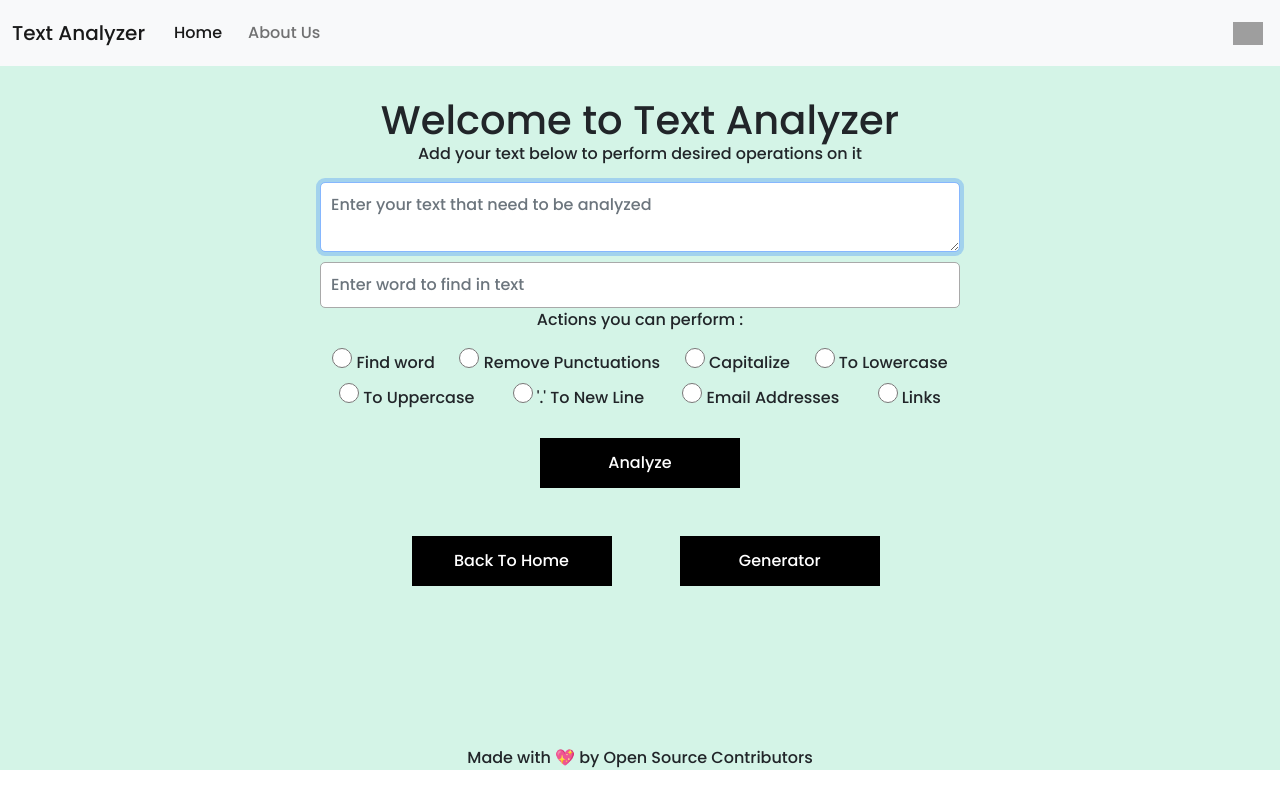
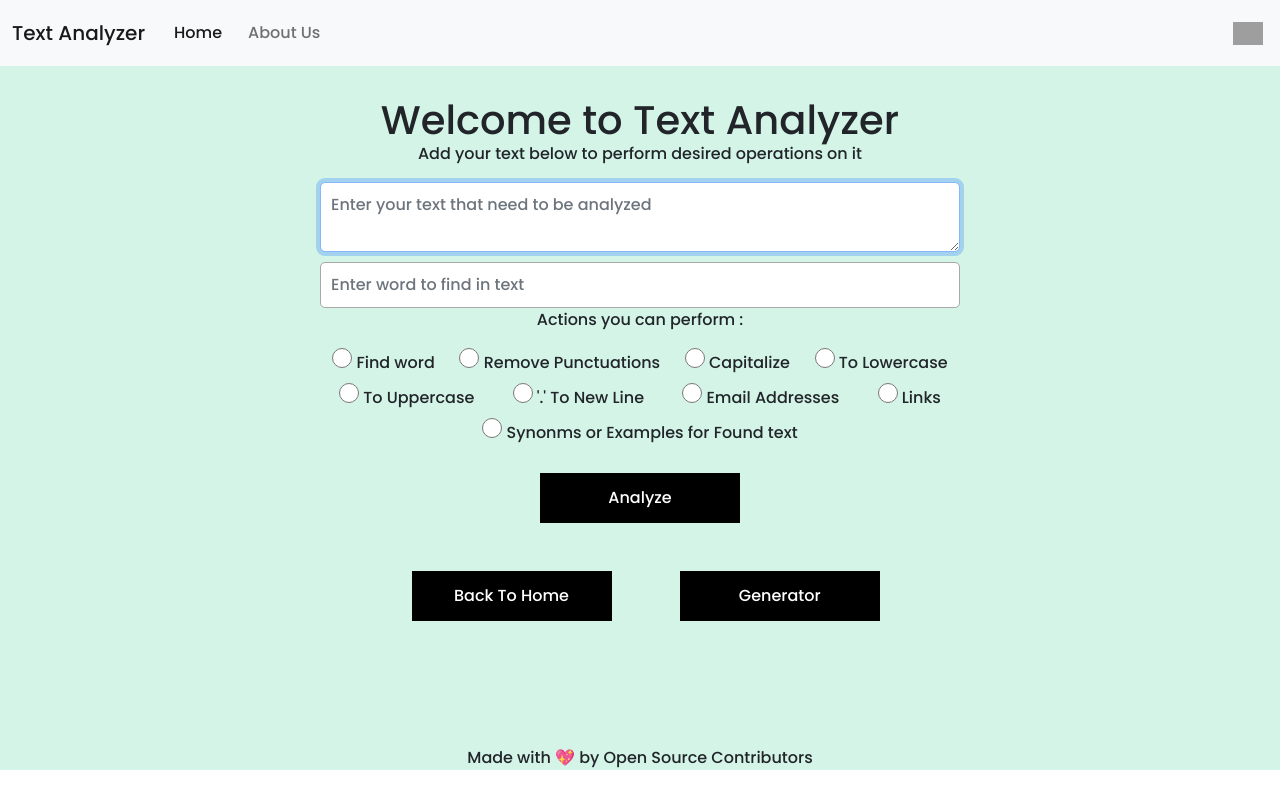
Before and after one commit to rockingrohit9639/TextAnalyzer, a Django app: page /index in a window 1280 px wide. Run offline with Django 3.2, Linux system fonts and the light colour scheme; some libraries are stand-ins or nearby versions; grey boxes are pictures that could not be loaded.

Commit message:
Update index.html

```diff
--- a/templates/index.html
+++ b/templates/index.html
@@ -53,6 +53,11 @@
                                  name="option">
                                 <label class="form-label" for="Links">Links</label>
                             </div>
+                            <div class="buttons">
+                                <input class="form-input" type="radio" value="Synonyms"
+                                id="Synonyms" name="option">
+                                <label class="form-label" for="Synonyms">Synonms or Examples for Found text</label>
+                            </div>
 
                         </div>
                         <button type="submit">Analyze</button>
```
